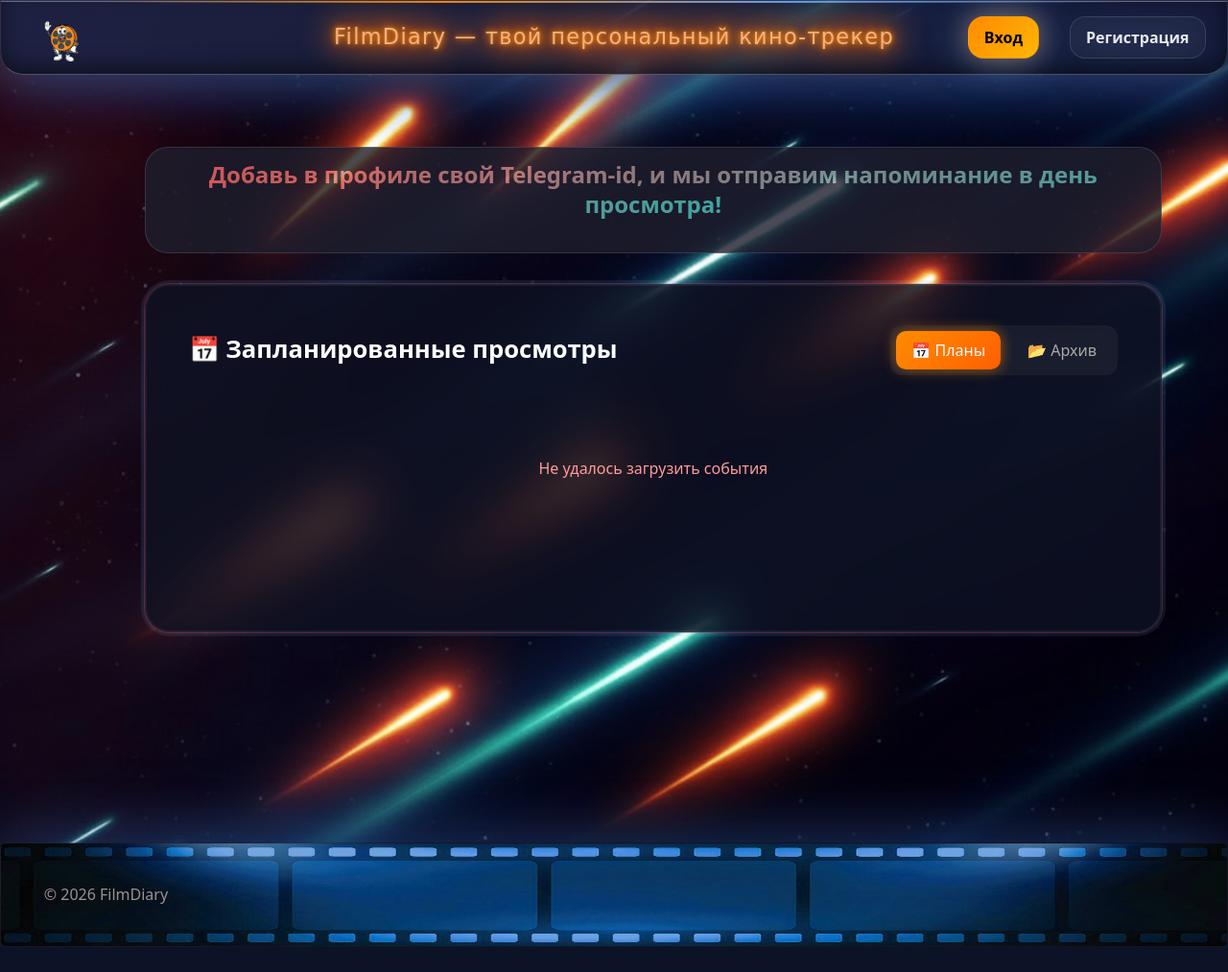
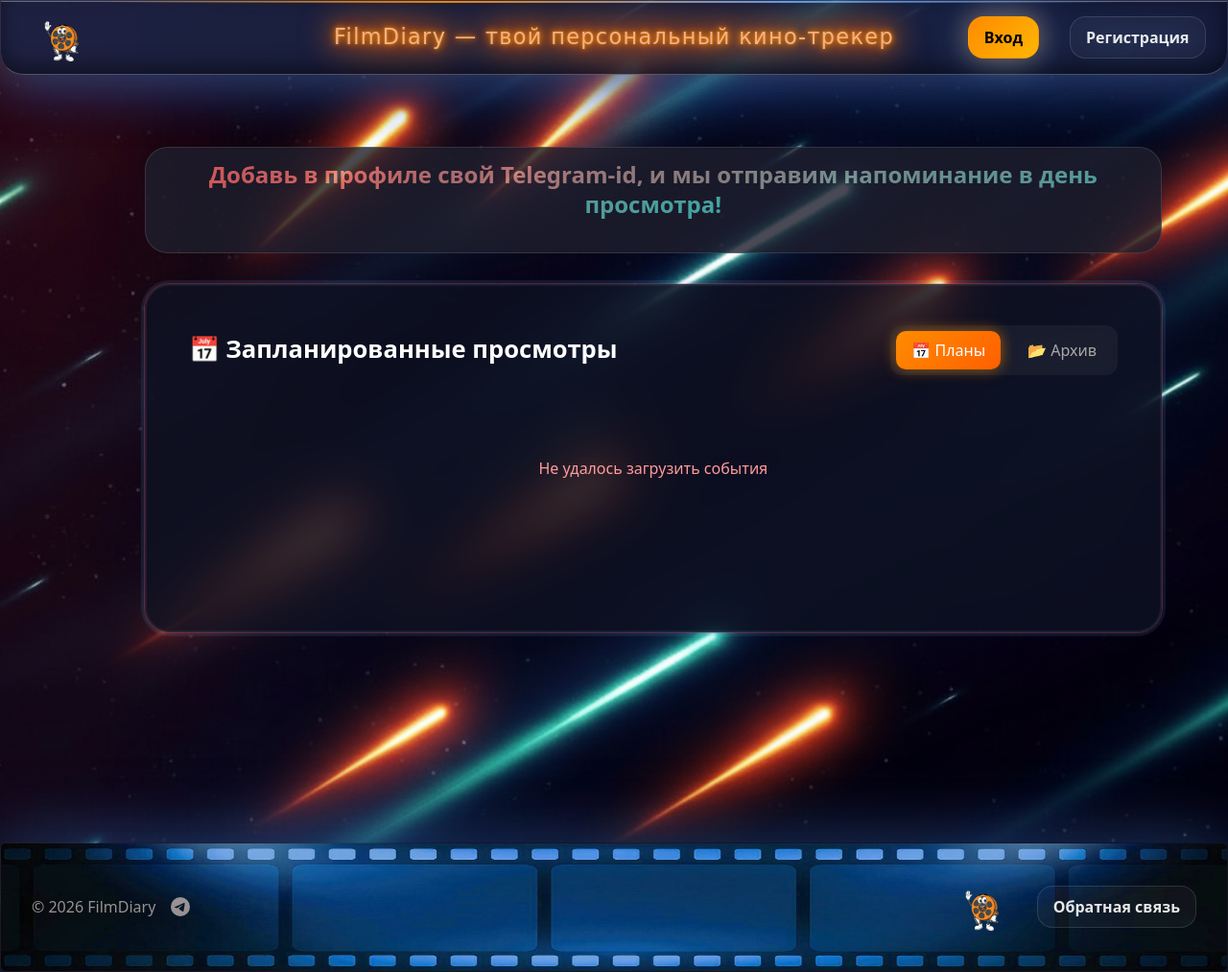
Before and after one commit to nadezhdapopova-spec/FilmDiary, a Django app: template calendar_events/templates/calendar_events/calendar_list.html in a window 1280 px wide. Shown: the whole page at 96% size. Before the commit the page ends 987 px from the top, so only its background shows below. Run offline with Django 5.2, Linux system fonts and the light colour scheme; the template is opened without the code that fills it, so the values that code supplies are empty; some libraries are stand-ins or nearby versions.

Commit message:
created feedback

```diff
--- a/services/recommendations.py
+++ b/services/recommendations.py
@@ -276,7 +276,7 @@ def build_user_genre_profile(
         if not feats:
             continue
 
-        nr = normalize_rating(review.rating)
+        nr = normalize_rating(review.user_rating)
         created = getattr(review, "created_at", None)
         rec = recency_boost(created.date() if created else None)
 
@@ -457,7 +457,7 @@ def build_recommendations(
         if not user_feats:
             continue
 
-        nr = normalize_rating(review.rating)  # нормализованная оценка пользователя в диапазон [0,1]
+        nr = normalize_rating(review.user_rating)  # нормализованная оценка пользователя в диапазон [0,1]
         created = getattr(review, "created_at", None)
         if isinstance(created, datetime):
             created = created.date()
--- /dev/null
+++ b/static/css/pages/feedback.css
@@ -0,0 +1,28 @@
+.feedback .cta-text {
+  font-size: 1.6rem;       /* меньше шрифт */
+  line-height: 1.4;
+}
+
+.feedback .hero-title {
+  font-size: 2rem;         /* меньше заголовок */
+}
+
+/* Мобильная адаптация */
+@media (max-width: 768px) {
+  .feedback .cta-section {
+    max-width: 100%;
+    padding: 1.5rem;
+    margin-bottom: 1.5rem;
+  }
+
+  .feedback .cta-text {
+    font-size: 1.3rem;
+  }
+}
+
+/* Мобильные */
+@media (max-width: 768px) {
+  .feedback-container {
+    padding: 0.5rem;
+  }
+}
--- a/static/css/pages/footer.css
+++ b/static/css/pages/footer.css
@@ -1,6 +1,6 @@
 .app-footer.card {
     width: auto;
-    padding: 2.6rem 2.8rem;
+    padding: 2.6rem 2rem;
     /*border-radius: 26px;*/
     background:
         url("/static/images/footer_1.jpg") 0 0 / 100% 100% no-repeat;
@@ -19,4 +19,55 @@
   font-size: 1rem;
   font-weight: 300;
   color: #989292;
+  display: flex;
+  align-items: center;        /* все по одной линии */
+  justify-content: space-between; /* слева / справа */
 }
+
+.app-footer-left {
+  display: flex;
+  align-items: center;
+  gap: 1rem;
+}
+
+.app-footer-right {
+  display: flex;
+  align-items: center;
+  gap: 2rem;                /* расстояние между ссылкой и иконкой */
+}
+
+/* выделяем ссылку как кнопку */
+.footer-feedback {
+  padding: 0.8rem 1.2rem;
+  border-radius: 6px;
+  background-color: rgba(255, 255, 255, 0.14);
+  color: #ffffff;
+  text-decoration: none;
+  font-weight: 500;
+  border: 1px solid rgba(255,255,255,0.35);
+  cursor: pointer;
+  transition: background-color 0.2s ease-in-out,
+              transform 0.15s ease-in-out,
+              box-shadow 0.15s ease-in-out;
+}
+
+.footer-feedback:hover,
+.footer-feedback:focus-visible {
+  background-color: rgba(255, 255, 255, 0.3);
+  box-shadow: 0 0 18px rgba(255,255,255,0.55);
+  transform: translateY(-1px);
+}
+
+/* иконка привязана к правому краю */
+.footer__logo-fixed {
+  /*position: absolute;*/
+  left: 1rem;
+  width: 50px;
+  height: 50px;
+  object-fit: contain;
+}
+
+.social-icon {
+  width: 20px;
+  height: 20px;
+}
--- a/static/css/theme.css
+++ b/static/css/theme.css
@@ -31,3 +31,4 @@
 @import "pages/review_form.css";
 @import "pages/review_card.css";
 @import "pages/calendar_list.css";
+@import "pages/feedback.css";
--- a/templates/includes/footer.html
+++ b/templates/includes/footer.html
@@ -1,10 +1,17 @@
+{% load static %}
 <footer class="app-footer card">
   <div class="app-footer-title">
-    <span>© 2026 FilmDiary</span>
-    <span class="footer-links">
-{#    <a href="#">О проекте</a>#}
-{#    <a href="#">Контакты</a>#}
-{#    <a href="#">GitHub</a>#}
-    </span>
+    <div class="app-footer-left">
+      <span>© 2026 FilmDiary</span>
+      <svg class="social-icon" viewBox="0 0 24 24" fill="currentColor">
+        <path d="M11.944 0A12 12 0 0 0 0 12a12 12 0 0 0 12 12 12 12 0 0 0 12-12A12 12 0 0 0 12 0a12 12 0 0 0-.056 0zm4.962 7.224c.1-.002.321.023.465.14a.506.506 0 0 1 .171.325c.016.093.036.306.02.472-.18 1.898-.962 6.502-1.36 8.627-.168.9-.499 1.201-.82 1.23-.696.065-1.225-.46-1.9-.902-1.056-.693-1.653-1.124-2.678-1.8-1.185-.78-.417-1.21.258-1.91.177-.183 3.247-2.977 3.307-3.23.007-.032.014-.15-.056-.212s-.174-.041-.249-.024c-.106.024-1.793 1.14-5.061 3.345-.48.33-.913.49-1.302.48-.428-.008-1.252-.241-1.865-.44-.752-.245-1.349-.374-1.297-.789.027-.216.325-.437.893-.663 3.498-1.524 5.83-2.529 6.998-3.014 3.332-1.386 4.025-1.627 4.476-1.635z"/>
+      </svg>
+    </div>
+    <div class="app-footer-right">
+      <img src="{% static 'images/symbol_smile.png' %}"
+           alt="logo"
+           class="footer__logo-fixed">
+      <a href="{% url 'users:feedback' %}" class="auth-btn auth-btn--ghost">Обратная связь</a>
+    </div>
   </div>
 </footer>
--- a/users/urls.py
+++ b/users/urls.py
@@ -16,7 +16,7 @@ from users.views import (
     RegisterView,
     ResendActivationView,
     UserLoginView,
-    UserProfileView,
+    UserProfileView, FeedbackView,
 )
 
 app_name = "users"
@@ -66,4 +66,5 @@ urlpatterns = [
         PasswordResetCompleteView.as_view(template_name="users/password_reset_complete.html"),
         name="password_reset_complete",
     ),
+    path("feedback/", FeedbackView.as_view(), name="feedback"),
 ]
```
Also changed, not shown: users/forms/feedback_form.py (added, +16 -0 lines), users/models.py (+21 -0 lines), users/templates/users/feedback.html (added, +56 -0 lines), users/views.py (+20 -0 lines), users/migrations/0003_messagefeedback.py (added).
